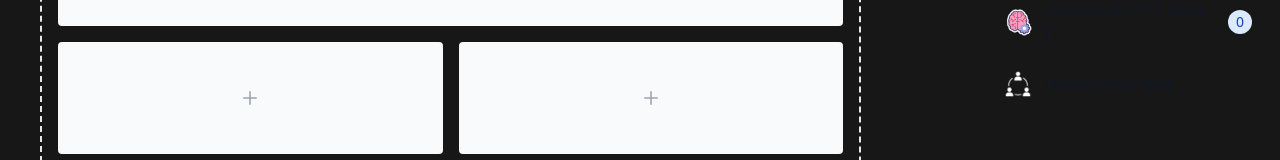
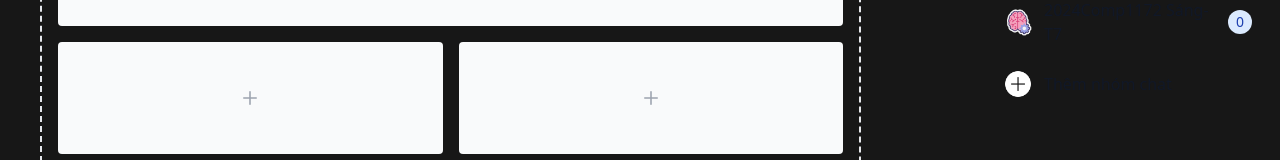
Before and after one commit to binh1232004/social-media, a Next.js app in the folder frontend/: page /home in a window 1280 px wide. Shown: the part 392-552 px from the top of the page. Built offline with nearby package versions, Linux system fonts and the light colour scheme.

Commit message:
fix homepage

```diff
--- a/frontend/app/public/messageBar.js
+++ b/frontend/app/public/messageBar.js
@@ -68,7 +68,7 @@ export default function messageBar(){
          <li>
          <a href="#" class="flex items-center p-2 text-gray-900 transition duration-75 rounded-lg hover:bg-gray-100 dark:hover:bg-gray-700 dark:text-white group">
                <img class="flex-shrink-0 w-7 h-7 text-gray-500 transition duration-75 dark:text-gray-400 group-hover:text-gray-900 dark:group-hover:text-white"
-                  src="/group.png"
+                  src="/add.png"
                />
                <span class="ms-3">Thêm nhóm chat</span>
             </a>
```
Also changed, not shown: frontend/public/add.png (added).
